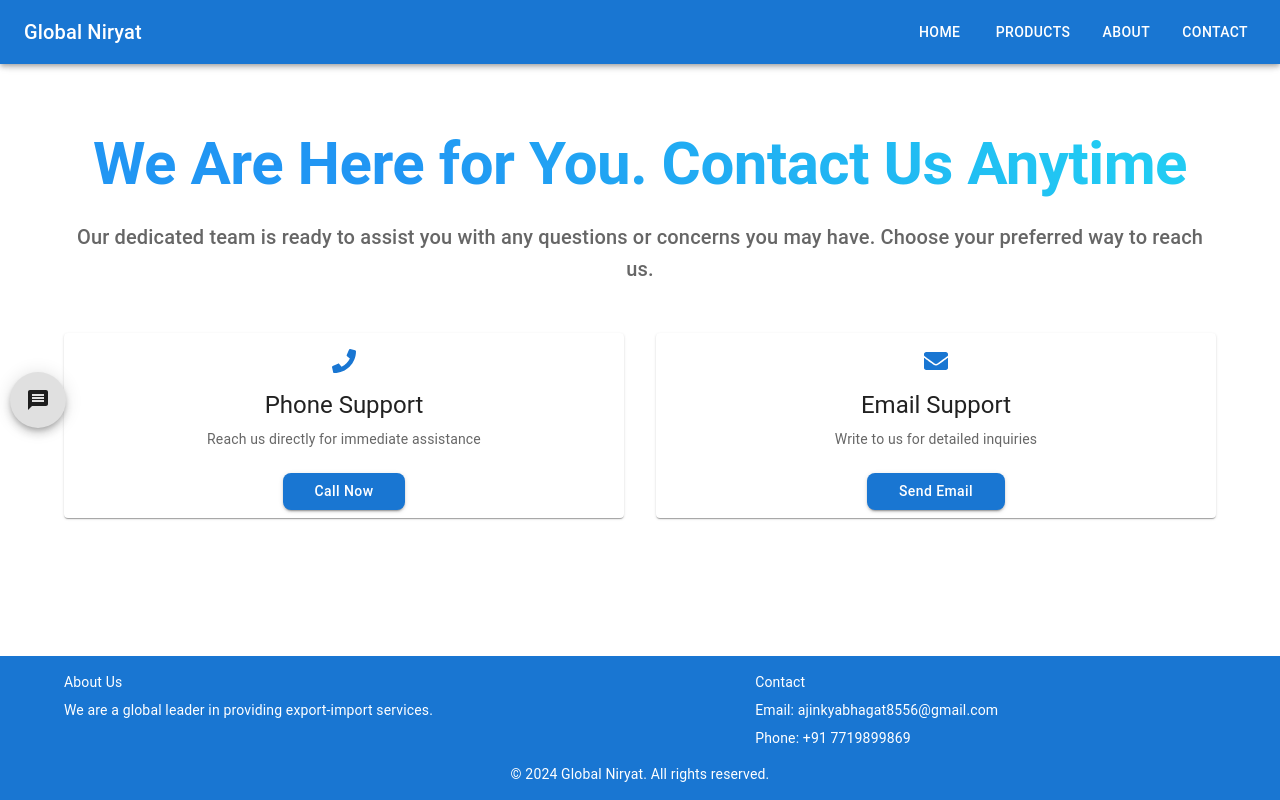
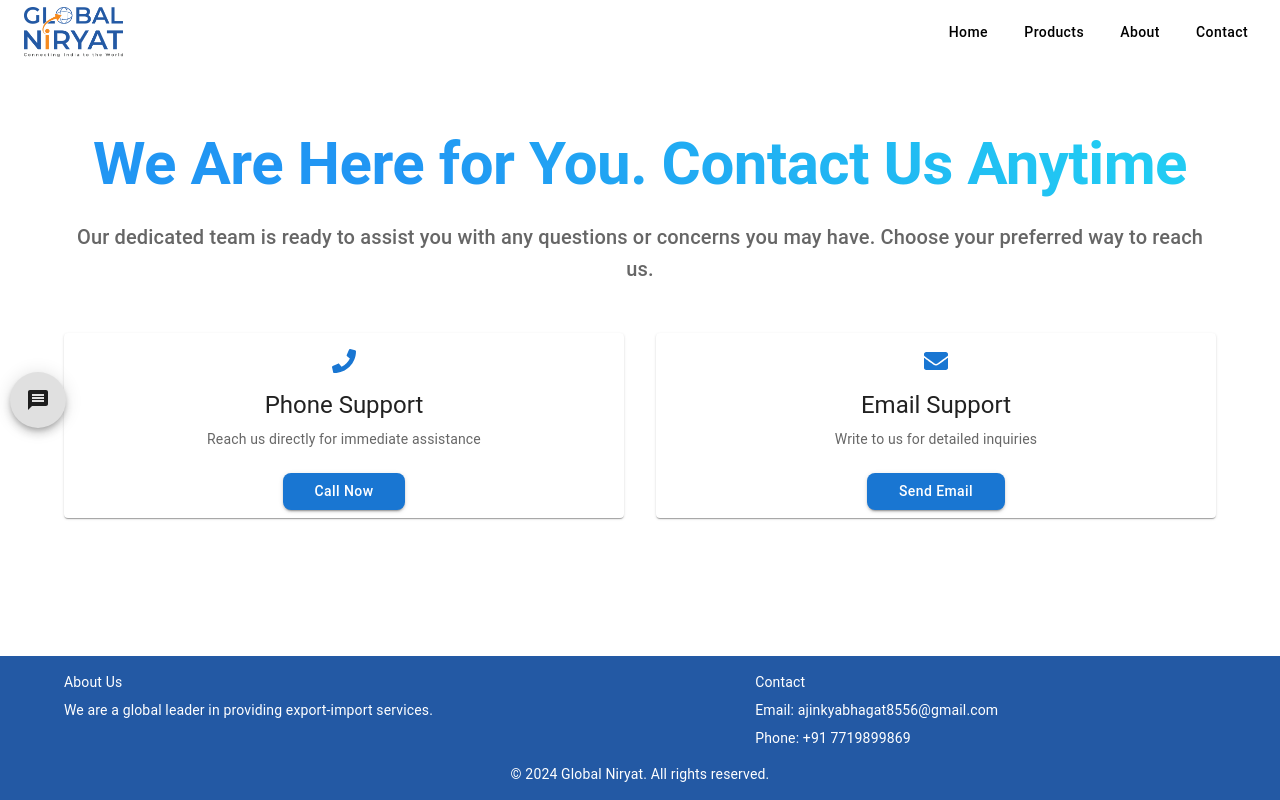
Before and after one commit to AjinkyaBhagat/GlobalNiryatUI, a React (Vite) app: page /contact in a window 1280 px wide. Built offline with nearby package versions, Linux system fonts and the light colour scheme.

Commit message:
Added logo

```diff
--- a/src/components/common/AnimatedCard.tsx
+++ b/src/components/common/AnimatedCard.tsx
@@ -13,7 +13,7 @@ const handleImageError = (
 
 const AnimatedCards: React.FC = () => {
   return (
-    <Container maxWidth="lg" sx={{ py: 8 }}>
+    <Container maxWidth="lg" sx={{ py: 2 }}>
       <Grid container spacing={4}>
         {cardData.map((card) => (
           <Grid
--- a/src/components/layout/Footer.tsx
+++ b/src/components/layout/Footer.tsx
@@ -3,10 +3,14 @@ import { Box, Typography, Container, Stack } from "@mui/material";
 
 const Footer: React.FC = () => {
   return (
-    <Box sx={{ bgcolor: "#1976d2", padding: "16px 0", mt: "auto" }}>
+    <Box sx={{ bgcolor: "#2359a4", padding: "16px 0", mt: "auto" }}>
       <Container maxWidth="lg">
-        <Stack direction="row" spacing={3} justifyContent="space-between">
-          <Stack spacing={1} width="40%">
+        <Stack
+          direction={{ xs: "column", sm: "row" }} // Stack vertically on mobile, horizontally on desktop
+          spacing={3}
+          justifyContent="space-between"
+        >
+          <Stack spacing={1} width={{ xs: "100%", sm: "40%" }}>
             <Typography variant="body2" color="white">
               About Us
             </Typography>
@@ -14,11 +18,11 @@ const Footer: React.FC = () => {
               We are a global leader in providing export-import services.
             </Typography>
           </Stack>
-          <Stack spacing={1} width="40%">
+          <Stack spacing={1} width={{ xs: "100%", sm: "40%" }}>
             <Typography variant="body2" color="white">
               Contact
             </Typography>
-            <Typography variant="body2" color="white">
+            <Typography variant="body2" color="white" noWrap>
               Email: ajinkyabhagat8556@gmail.com
             </Typography>
             <Typography variant="body2" color="white">
--- a/src/components/layout/Header.tsx
+++ b/src/components/layout/Header.tsx
@@ -12,8 +12,8 @@ import ListItemButton from "@mui/material/ListItemButton";
 import ListItemText from "@mui/material/ListItemText";
 import MenuIcon from "@mui/icons-material/Menu";
 import Toolbar from "@mui/material/Toolbar";
-import Typography from "@mui/material/Typography";
 import Button from "@mui/material/Button";
+import GlobalNiryatLogo from "../../assets/global-niryat-logo.png";
 
 interface Props {
   window?: () => Window;
@@ -37,8 +37,7 @@ export default function DrawerAppBar(props: Props) {
 
   const drawer = (
     <Box onClick={handleDrawerToggle} sx={{ textAlign: "center" }}>
-      <Typography
-        variant="h6"
+      <Box
         component={Link}
         to="/"
         sx={{
@@ -46,10 +45,17 @@ export default function DrawerAppBar(props: Props) {
           textDecoration: "none",
           color: "inherit",
           cursor: "pointer",
+          display: "flex",
+          justifyContent: "center",
         }}
       >
-        Global Niryat
-      </Typography>
+        <img
+          src={GlobalNiryatLogo}
+          alt="Global Niryat Logo"
+          style={{ height: "40px" }}
+        />
+      </Box>
+
       <Divider />
       <List>
         {navItems.map((item) => (
@@ -73,24 +79,34 @@ export default function DrawerAppBar(props: Props) {
   return (
     <Box sx={{ display: "flex" }}>
       <CssBaseline />
-      <AppBar component="nav">
+      <AppBar
+        component="nav"
+        sx={{
+          backgroundColor: "rgba(255, 255, 255, 0.8)", // Semi-transparent white
+          backdropFilter: "blur(5px)", // Gaussian blur effect
+          color: "black",
+          boxShadow: "none",
+        }}
+      >
         <Toolbar sx={{ display: "flex", justifyContent: "space-between" }}>
-          {/* Logo/Title - Always Visible */}
-          <Typography
-            variant="h6"
+          {/* Logo */}
+          <Box
             component={Link}
             to="/"
             sx={{
               display: "flex",
               alignItems: "center",
-              flexGrow: 1,
               textDecoration: "none",
               color: "inherit",
               cursor: "pointer",
             }}
           >
-            Global Niryat
-          </Typography>
+            <img
+              src={GlobalNiryatLogo}
+              alt="Global Niryat Logo"
+              style={{ height: "50px" }}
+            />
+          </Box>
 
           {/* Hamburger Menu (Mobile View Only) */}
           <IconButton
@@ -110,7 +126,10 @@ export default function DrawerAppBar(props: Props) {
                 key={item.label}
                 component={Link}
                 to={item.path}
-                sx={{ color: "#fff" }}
+                sx={{
+                  color: "black", // Set text color to black
+                  textTransform: "none", // Prevent uppercase transformation
+                }}
               >
                 {item.label}
               </Button>
```
Also changed, not shown: src/assets/global-niryat-logo.png (added).
